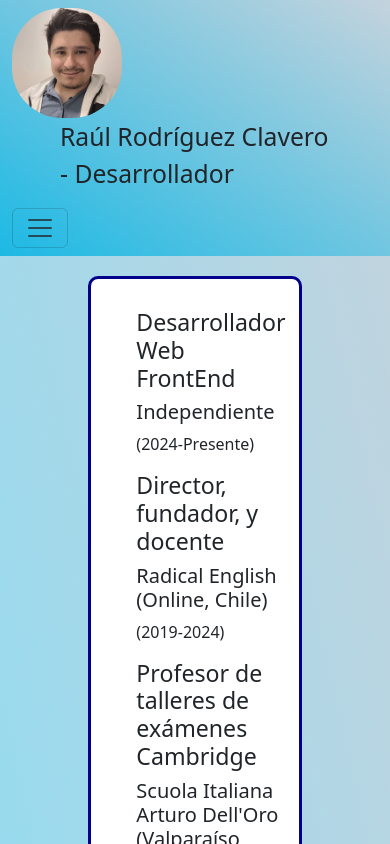
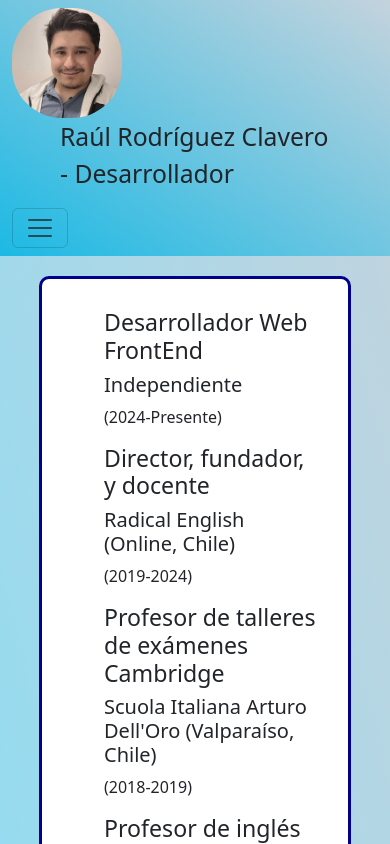
Before and after one commit to RaulWeirdStackDev/CVRaulReact, a React (Vite) app: page /experiencia in a window 390 px wide. Shown: the top 844 px of the page. Built offline with nearby package versions, Linux system fonts and the light colour scheme.

Commit message:
mejorar responsividad en experiencia

```diff
--- a/src/views/Experiencia/experiencia.css
+++ b/src/views/Experiencia/experiencia.css
@@ -4,7 +4,7 @@
     justify-self: center;
     align-items: center;
     background: white no-repeat center;
-    max-width: 55vw;
+    width: 55vw;
     margin-top: 20px;
     border-radius: 10px;
     border: solid darkblue;
@@ -20,4 +20,7 @@
         bottom: 0;
         text-align: center;
       }
+    .experiencia{
+        width: 80vw
+    }
   }
--- a/src/views/Home/Home/Home.jsx
+++ b/src/views/Home/Home/Home.jsx
@@ -1,4 +1,5 @@
 import {Perfil, Descripcion, CVenPDF} from '../index'
+
 
 export const Home = () => {
   return (
@@ -6,6 +7,7 @@ export const Home = () => {
     <main className="main">
     <Perfil/>
     <Descripcion/>
+
     <CVenPDF/>
     </main>
     </>
```
